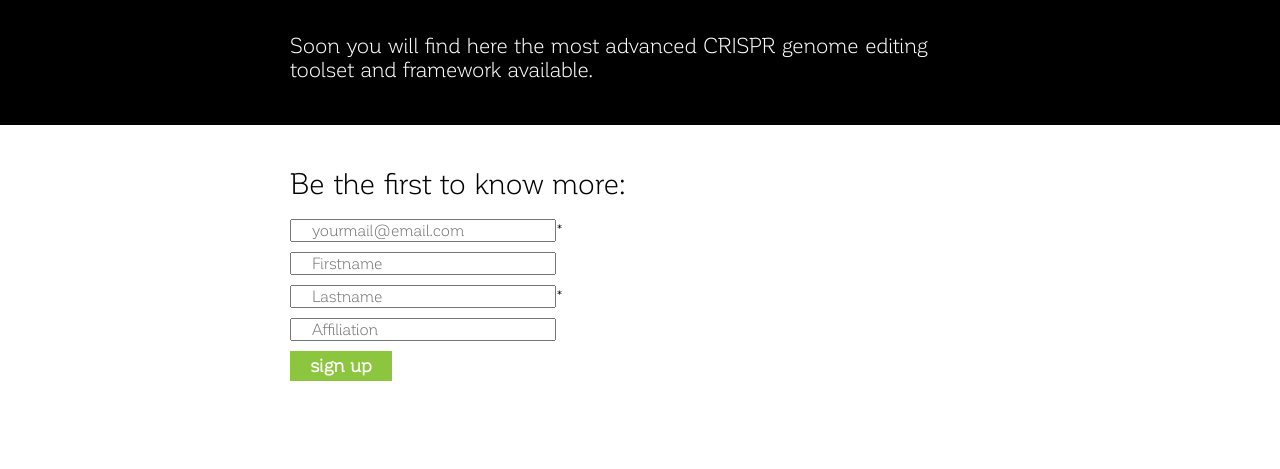
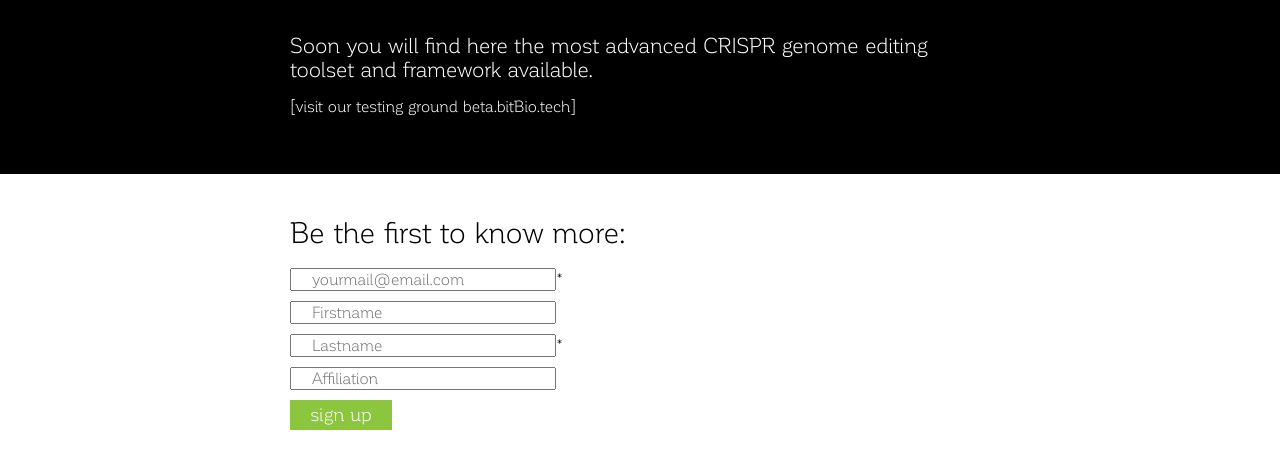
Before and after one commit to CRMacPherson/bitBioWebSite, a plain HTML site: page index.html in a window 1280 px wide. Shown: the part 191-660 px from the top of the page. Drawn offline with Linux system fonts and the light colour scheme.

Commit message:
adding link to beta.bitbio.tech

```diff
--- a/bitBio.css
+++ b/bitBio.css
@@ -24,6 +24,25 @@ h2 {
 	color: #FFFFFF;
 	font-weight: normal;
 }
+
+h3 {
+  font-size: 12pt;
+	color: #FFFFFF;
+	font-weight: normal;
+}
+
+a {
+  font-size: 12pt;
+	color: #FFFFFF;
+	font-weight: normal;
+  text-decoration: none;
+}
+
+a:hover {
+  text-decoration: underline;
+  color: #8cc63e;
+}
+
 
 p {
   font-size: 12pt;
@@ -65,7 +84,6 @@ padding-bottom:10px;
 
 
 .signup-button{
-  font-weight: bolder;
   font-size: 14pt;
   color: #fff;
   background-color: #8cc63e;
--- a/index.html
+++ b/index.html
@@ -18,6 +18,7 @@
 	<h2 class="claim">
 		<div class="container">
 			Soon you will find here the most advanced CRISPR genome editing toolset and framework available.
+			<h3>[visit our testing ground <a href="http://beta.bitbio.tech" target="blank">beta.bitBio.tech</a>]</h3>
 		</div>
 	</h2>
 	<div class="container">
```
